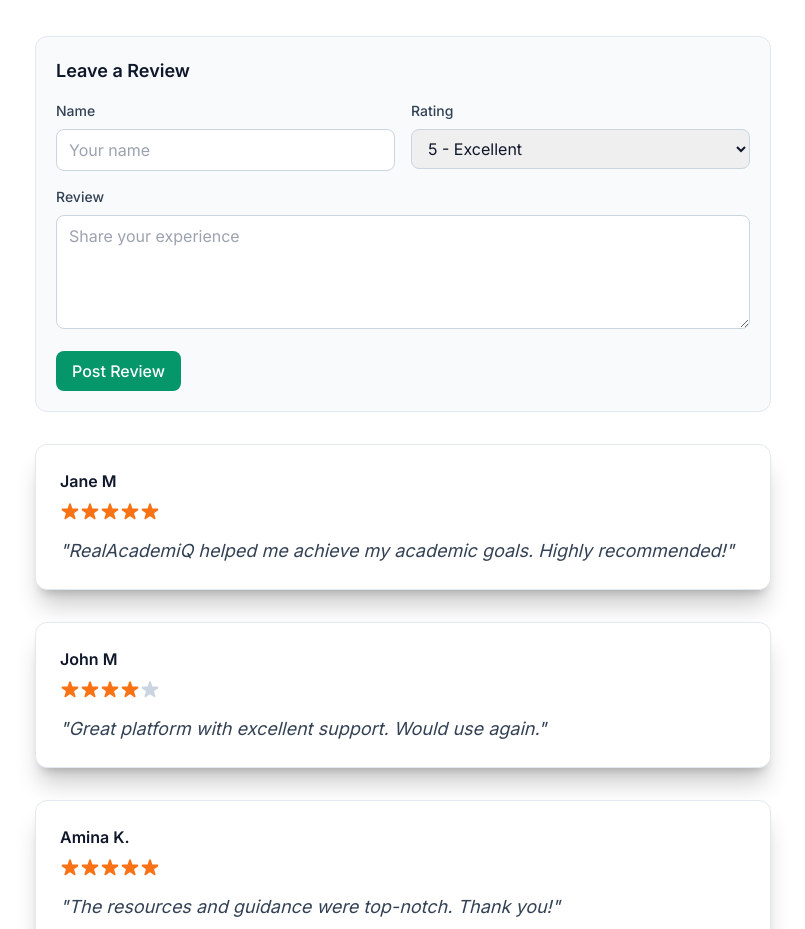
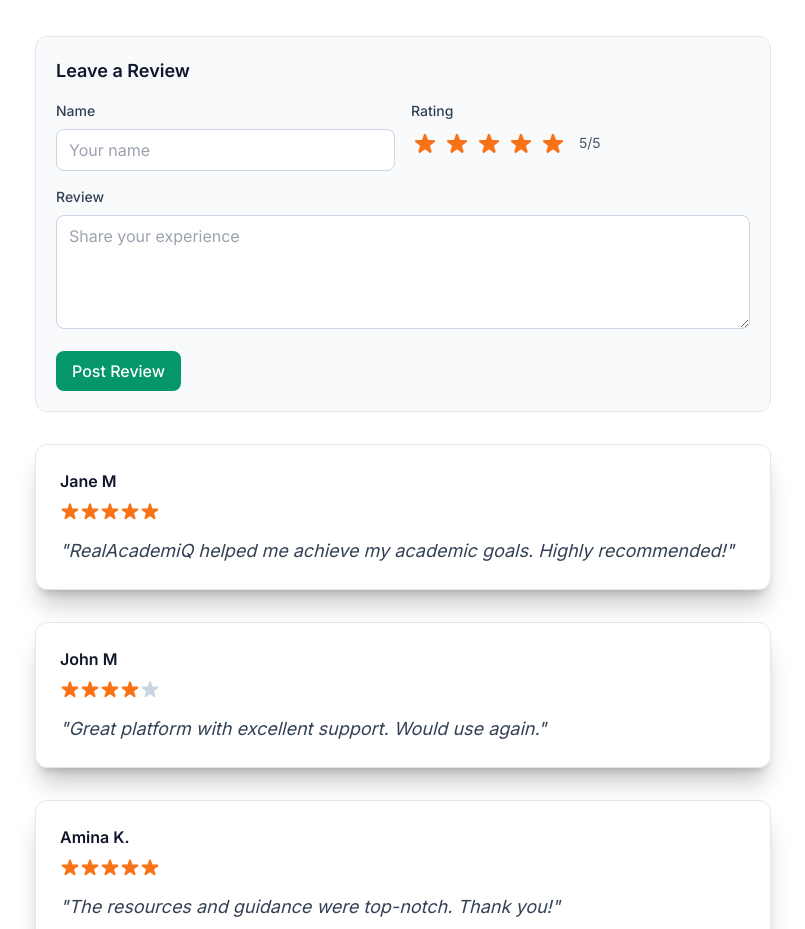
Before and after one commit to WolfriderReal/RealAcademiQ-, a Next.js app: page / in a window 1280 px wide. Shown: the part 1324-2253 px from the top of the page, without its empty margins (237-1042 px from the left). Built offline with nearby package versions, Linux system fonts and the light colour scheme.

Commit message:
Keep review rating as stars and enhance Buy Me Coffee copy

```diff
--- a/src/components/Header.tsx
+++ b/src/components/Header.tsx
@@ -70,6 +70,7 @@ export default function Header() {
                     <X className="w-4 h-4" />
                   </button>
                 </div>
+                <p className="text-sm text-slate-600 mb-3">Your generosity inspires us every day. Buy Me Coffee.</p>
                 <div className="space-y-3">
                   <a
                     href="https://www.paypal.com/donate/?business=kstrategic_inc@outlook.com&currency_code=USD"
--- a/src/components/TestimonialsAndSupport.tsx
+++ b/src/components/TestimonialsAndSupport.tsx
@@ -85,6 +85,33 @@ function StarRating({ rating }: { rating: number }) {
   );
 }
 
+function StarPicker({ rating, onChange }: { rating: number; onChange: (value: number) => void }) {
+  return (
+    <div className="flex items-center gap-1" role="radiogroup" aria-label="Select rating">
+      {[1, 2, 3, 4, 5].map((value) => (
+        <button
+          key={value}
+          type="button"
+          onClick={() => onChange(value)}
+          className="p-0.5"
+          role="radio"
+          aria-checked={rating === value}
+          aria-label={`${value} star${value > 1 ? 's' : ''}`}
+        >
+          <svg
+            className={`w-6 h-6 ${value <= rating ? 'text-orange-500' : 'text-slate-300'}`}
+            fill="currentColor"
+            viewBox="0 0 20 20"
+          >
+            <path d="M9.049 2.927c.3-.921 1.603-.921 1.902 0l1.286 3.967a1 1 0 00.95.69h4.175c.969 0 1.371 1.24.588 1.81l-3.38 2.455a1 1 0 00-.364 1.118l1.287 3.966c.3.922-.755 1.688-1.54 1.118l-3.38-2.454a1 1 0 00-1.175 0l-3.38 2.454c-.784.57-1.838-.196-1.54-1.118l1.287-3.966a1 1 0 00-.364-1.118L2.05 9.394c-.783-.57-.38-1.81.588-1.81h4.175a1 1 0 00.95-.69l1.286-3.967z" />
+          </svg>
+        </button>
+      ))}
+      <span className="ml-2 text-sm text-slate-600">{rating}/5</span>
+    </div>
+  );
+}
+
 export default function TestimonialsAndSupport() {
   const [visitorReviews, setVisitorReviews] = useState<Review[]>([]);
   const [name, setName] = useState('');
@@ -158,19 +185,8 @@ export default function TestimonialsAndSupport() {
               />
             </div>
             <div>
-              <label htmlFor="review-rating" className="block text-sm font-medium text-slate-700 mb-2">Rating</label>
-              <select
-                id="review-rating"
-                value={rating}
-                onChange={(e) => setRating(Number(e.target.value))}
-                className="w-full rounded-lg border border-slate-300 px-3 py-2 text-slate-900 focus:outline-none focus:ring-2 focus:ring-emerald-500"
-              >
-                <option value={5}>5 - Excellent</option>
-                <option value={4}>4 - Very Good</option>
-                <option value={3}>3 - Good</option>
-                <option value={2}>2 - Fair</option>
-                <option value={1}>1 - Poor</option>
-              </select>
+              <label className="block text-sm font-medium text-slate-700 mb-2">Rating</label>
+              <StarPicker rating={rating} onChange={setRating} />
             </div>
           </div>
           <div className="mb-4">
```
